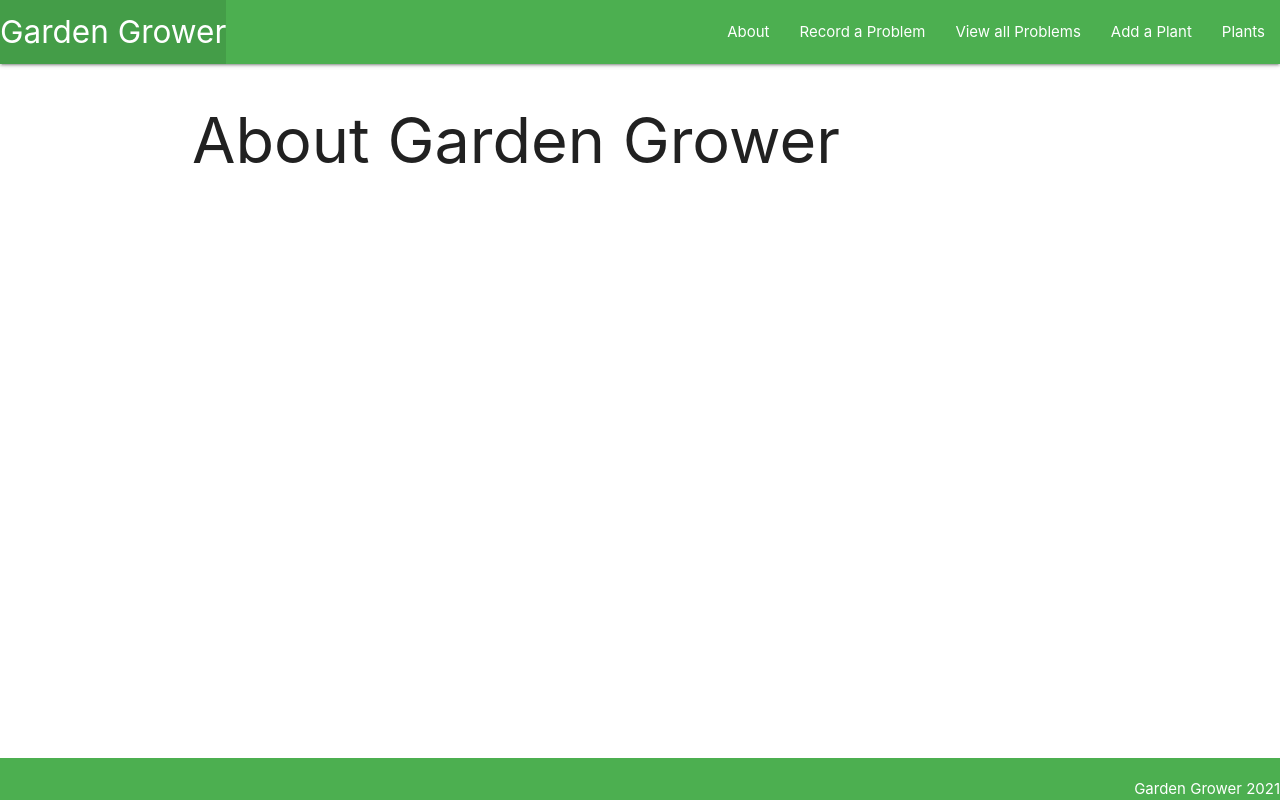
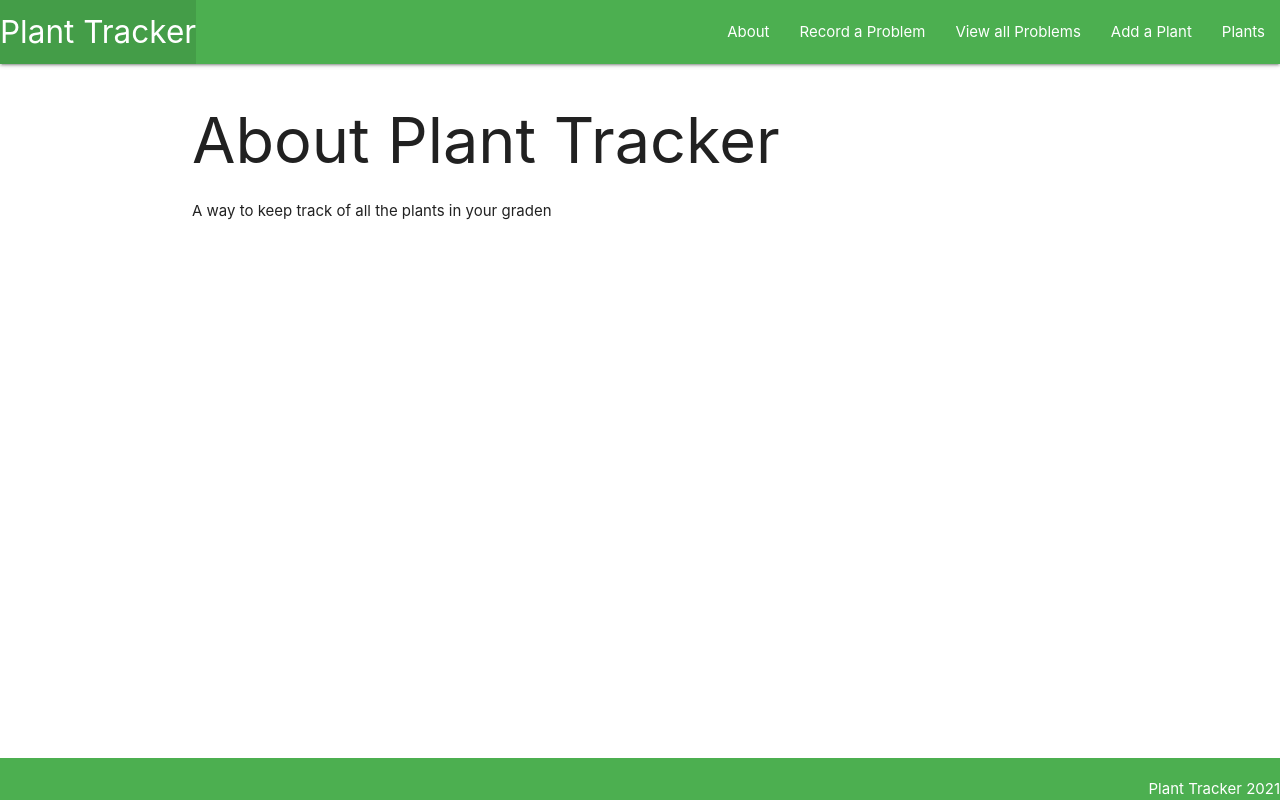
Before and after one commit to Mheckmann7/plant-collector, a Django app: page /about/ in a window 1280 px wide. Run offline with Django 3.2, Linux system fonts and the light colour scheme.

Commit message:
cleans up text

```diff
--- a/main_app/templates/about.html
+++ b/main_app/templates/about.html
@@ -2,6 +2,7 @@
 
 {% block content %}
 
-<h1>About Garden Grower</h1>
+<h1>About Plant Tracker</h1>
+<p>A way to keep track of all the plants in your graden</p>
 
 {% endblock %}
--- a/main_app/templates/base.html
+++ b/main_app/templates/base.html
@@ -9,7 +9,7 @@
     <link rel="stylesheet" href="https://cdnjs.cloudflare.com/ajax/libs/materialize/1.0.0/css/materialize.min.css">
     <link rel="stylesheet" href="{% static 'css/style.css' %}">
     <script src="https://cdnjs.cloudflare.com/ajax/libs/materialize/1.0.0/js/materialize.min.js"></script>
-    <title>Garden Grower</title>
+    <title>Plant Tracker</title>
 </head>
 <body>
     <header class="navbar-fixed">
@@ -17,7 +17,7 @@
             <div class="nav-wrapper green">
                 <ul>
                     <li>
-                        <a href="{%url 'home' %}" class="left brand-logo">Garden Grower</a>
+                        <a href="{%url 'home' %}" class="left brand-logo">Plant Tracker</a>
                     </li>
                 </ul>
                 <ul class="right">
@@ -36,7 +36,7 @@
         {% endblock %}
     </main>
     <footer class="page-footer green">
-        <div class="right">Garden Grower <span id="year"></span></div>
+        <div class="right">Plant Tracker <span id="year"></span></div>
     </footer>
     <script>
         const spanEl = document.getElementById('year');
--- a/main_app/templates/main_app/plant_confirm_delete.html
+++ b/main_app/templates/main_app/plant_confirm_delete.html
@@ -1,10 +1,10 @@
 {% extends '../base.html' %}
 
 {% block content %}
-<h4>Are you sure you want to delete <span class="purplue-text">{{object.name}}</span>?</h4>
+<h4>Are you sure you want to delete <span class="purplue-text"> {{object.name}}</span>?</h4>
 <form action="" method="POST">
     {% csrf_token %}
     <input type="submit" value="Yes-Delete" class="btn">
-    <a href="{% url 'plant_detail' plant.id %}">Cancel</a>
+    <a href="{% url 'plant_detail' plant.id %}" class="btn">Cancel</a>
 </form>
 {% endblock %}
--- a/main_app/templates/main_app/problem_confirm_delete.html
+++ b/main_app/templates/main_app/problem_confirm_delete.html
@@ -1,13 +1,13 @@
 {% extends 'base.html' %}
 
 {% block content %}
-  <h1>Delete Toy</h1>
+  <h1>Delete this problem</h1>
 
-  <h4>Was the problem <span class="teal-text">{{ object.name }}</span>solved ?</h4>
+  <h4>Was the problem <span class="teal-text">{{ object.name }} </span>solved?</h4>
 
   <form action="" method="POST">
     {% csrf_token %}
     <input type="submit" value="Yes - Delete!" class="btn">
-    <a href="{% url 'problems_detail' object.id %}">Cancel</a>
+    <a href="{% url 'problems_detail' object.id %}" class="btn">Cancel</a>
   </form>
 {% endblock %}
--- a/main_app/templates/main_app/problem_detail.html
+++ b/main_app/templates/main_app/problem_detail.html
@@ -8,7 +8,7 @@
     <div class="card">
       <div class="card-content">
         <span class="card-title">{{ problem.name }}</span>
-        <p>Desc: {{ problem.description }}</p>
+        <p>Description: {{ problem.description }}</p>
       </div>
       <div class="card-action">
         <a href="{% url 'problems_update' problem.id %}">Edit</a>
--- a/main_app/templates/main_app/problem_form.html
+++ b/main_app/templates/main_app/problem_form.html
@@ -6,12 +6,9 @@
   {% else %}
     <h1>Add a Problem</h1>
   {% endif %}
-  <!-- Leaving the action empty makes the form post to the same url used to display it -->
   <form action="" method="post">
-    <!-- Django requires the following for security purposes -->
     {% csrf_token %}
     <table>
-      <!-- Render the inputs inside of <tr>s & <td>s -->
       {{ form.as_table }}
     </table>
     <input type="submit" value="Submit!" class="btn">
--- a/main_app/templates/main_app/problem_list.html
+++ b/main_app/templates/main_app/problem_list.html
@@ -8,7 +8,7 @@
     <div class="card">
         <div class="card-content">
             <span class="card-title">{{ problem.name }}</span>
-            <p>Desc: {{ problem.description }}</p>
+            <p>Description: {{ problem.description }}</p>
         </div>
     </div>
 </a>
--- a/main_app/templates/plants/detail.html
+++ b/main_app/templates/plants/detail.html
@@ -1,7 +1,7 @@
 {% extends 'base.html' %}
 {% block content %}
 
-<h1>Plant Details</h1>
+<h2>Plant Details</h2>
 
 
 <div class="row">
@@ -56,7 +56,6 @@
 			<div class="card-content">
 				<span class="card-title">
           {{ problem.name }}
-          <!-- <span>{{problem.description}}</span> -->
         </span>
         </div>
       </div>
@@ -73,7 +72,6 @@
           <div class="card-content">
             <span class="card-title">
               <span>{{ problem.name }}</span>
-              <!-- <span>{{problem.description}}</span> -->
             </span>
           </div>
         <div class="card-action">
@@ -85,7 +83,7 @@
         </div>
       {% endfor %}
     {% else %}
-      <h5>{{plant.name}} Has every problem</h5>
+      <h5>{{plant.name}} has a lot of problems!</h5>
     {% endif %}
   </div>
 </div>
--- a/main_app/templates/plants/index.html
+++ b/main_app/templates/plants/index.html
@@ -1,7 +1,7 @@
 {% extends 'base.html' %}
 {% block content %}
 
-<h1>Plant List</h1>
+<h1>Plants in the Garden</h1>
 
 {% for plant in plants %}
 <a href="/plants/{{plant.id}}">
@@ -9,7 +9,7 @@
     <div class="card-content">
       <span class="card-title">{{ plant.name }}</span>
       <p>Description: {{ plant.description }}</p>
-      <p>Water Amount: {{ plant.water_amount }}</p>
+      <p>Days Between Waterings: {{ plant.water_amount }}</p>
       <p>Lighting: {{ plant.lighting }}</p>
 
     </div>
```
Also changed, not shown: main_app/models.py (+0 -16 lines).
